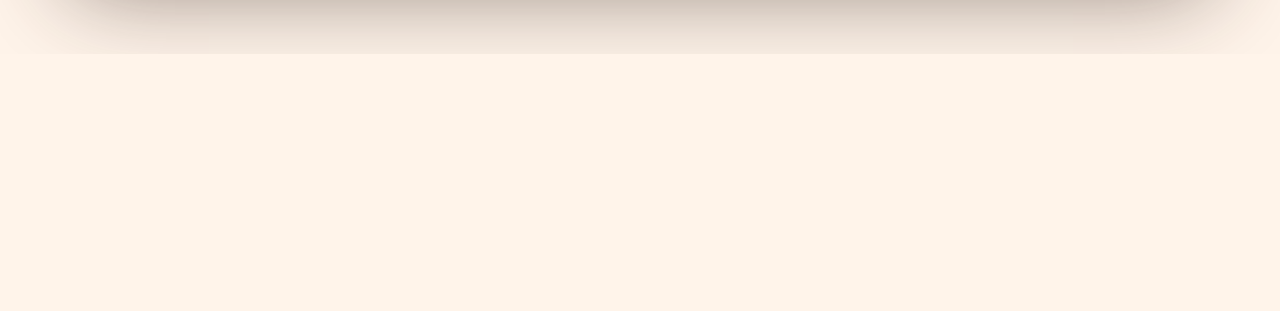
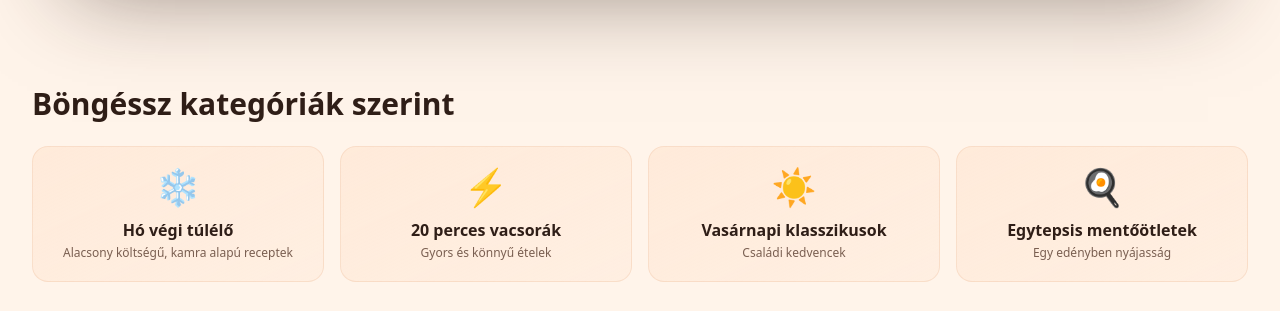
Before and after one commit to XxBAJNOKxX/cooking_platform_frontend, a Vue app: page / in a window 1280 px wide. Shown: the part 871-1182 px from the top of the page. Before the commit the page ends 925 px from the top, so only its background shows below. Built offline with nearby package versions, Linux system fonts and the light colour scheme.

Commit message:
feat: add CategoryCarousel component and integrate it into HeroSection; enhance RecipeCatalogView with category filtering

```diff
--- /dev/null
+++ b/src/components/CategoryCarousel.vue
@@ -0,0 +1,79 @@
+<script setup>
+import { useRouter } from 'vue-router'
+
+const router = useRouter()
+
+const categories = [
+  {
+    id: 'ho-vegi-tulelo',
+    label: 'Hó végi túlélő',
+    icon: '❄️',
+    description: 'Alacsony költségű, kamra alapú receptek'
+  },
+  {
+    id: '20-perces-vacsora',
+    label: '20 perces vacsorák',
+    icon: '⚡',
+    description: 'Gyors és könnyű ételek'
+  },
+  {
+    id: 'vasarnapi-klasszikus',
+    label: 'Vasárnapi klasszikusok',
+    icon: '☀️',
+    description: 'Családi kedvencek'
+  },
+  {
+    id: 'egytepsis-mentootlet',
+    label: 'Egytepsis mentőötletek',
+    icon: '🍳',
+    description: 'Egy edényben nyájasság'
+  },
+
+]
+
+const goToCategory = (categoryId) => {
+  router.push({
+    name: 'recipes',
+    query: { category: categoryId }
+  })
+}
+</script>
+
+<template>
+  <section class="category-carousel w-full px-4 py-8 sm:px-6 lg:px-8">
+    <div class="mx-auto max-w-7xl">
+      <h2 class="mb-6 text-2xl font-bold text-text sm:text-3xl">
+        Böngéssz kategóriák szerint
+      </h2>
+
+      <div class="grid gap-4 grid-cols-2 sm:grid-cols-3 lg:grid-cols-4">
+        <button
+          v-for="category in categories"
+          :key="category.id"
+          @click="goToCategory(category.id)"
+          class="group relative overflow-hidden rounded-2xl border border-stroke/40 bg-gradient-to-br from-surface/60 to-surface/30 p-4 sm:p-5 transition-all duration-300 hover:border-accent/60 hover:shadow-lg hover:from-surface/80 hover:to-surface/50 focus-visible:outline-none focus-visible:ring-2 focus-visible:ring-accent focus-visible:ring-offset-2 focus-visible:ring-offset-bg"
+        >
+          <div class="relative z-10 flex flex-col items-center justify-center gap-3 text-center">
+            <div class="text-3xl sm:text-4xl transition-transform group-hover:scale-110">
+              {{ category.icon }}
+            </div>
+            <div>
+              <h3 class="font-bold text-sm sm:text-base text-text leading-snug">
+                {{ category.label }}
+              </h3>
+              <p class="mt-1 text-xs text-muted line-clamp-2">
+                {{ category.description }}
+              </p>
+            </div>
+          </div>
+
+          <div class="absolute inset-0 -z-10 bg-gradient-to-br from-accent/0 to-accent/10 opacity-0 transition-opacity group-hover:opacity-100" />
+        </button>
+      </div>
+    </div>
+  </section>
+</template>
+
+<style scoped>
+/* smooth transitions */
+</style>
--- a/src/components/HeroSection.vue
+++ b/src/components/HeroSection.vue
@@ -3,6 +3,7 @@ import { computed, ref } from 'vue'
 import { useRouter } from 'vue-router'
 import BaseButton from './BaseButton.vue'
 import BaseInput from './BaseInput.vue'
+import CategoryCarousel from './CategoryCarousel.vue'
 
 const router = useRouter()
 const searchTerm = ref('')
@@ -103,6 +104,8 @@ const handleSearch = () => {
 			</div>
 		</div>
 	</section>
+
+	<CategoryCarousel />
 </template>
 
 <style scoped>
--- a/src/views/RecipeCatalogView.vue
+++ b/src/views/RecipeCatalogView.vue
@@ -21,13 +21,28 @@ export default {
       return typeof value === 'string' ? value.trim() : ''
     })
 
+    const activeCategory = computed(() => {
+      return route.query.category || null
+    })
+
     const filteredRecipes = computed(() => {
-      if (!searchQuery.value) return recipes.value
+      let result = recipes.value
 
-      const q = searchQuery.value.toLowerCase()
-      return recipes.value.filter((recipe) =>
-        (recipe.title || '').toLowerCase().includes(q)
-      )
+      if (activeCategory.value) {
+        result = result.filter((recipe) =>
+          (recipe.category || '').toLowerCase() === activeCategory.value.toLowerCase()
+        )
+      }
+
+
+      if (searchQuery.value) {
+        const q = searchQuery.value.toLowerCase()
+        result = result.filter((recipe) =>
+          (recipe.title || '').toLowerCase().includes(q)
+        )
+      }
+
+      return result
     })
 
     const fetchRecipes = async () => {
@@ -40,7 +55,8 @@ export default {
             id: 999,
             title: 'Rizibizi Husival',
             description: 'Teszt recept kereséshez',
-            image_url: '/RizibiziHusival.jpg'
+            image_url: '/RizibiziHusival.jpg',
+            category: 'ho-vegi-tulelo'
           }
         ]
       } finally {
@@ -58,7 +74,8 @@ export default {
       isLoading,
       error,
       fetchRecipes,
-      searchQuery
+      searchQuery,
+      activeCategory
     }
   }
 }
@@ -77,6 +94,9 @@ export default {
       <p v-if="searchQuery" class="max-w-2xl rounded-2xl border border-accent/20 bg-accent/10 px-4 py-3 text-sm font-medium text-text">
         Keresés erre: "{{ searchQuery }}"
       </p>
+      <p v-if="activeCategory" class="max-w-2xl rounded-2xl border border-accent/20 bg-accent/10 px-4 py-3 text-sm font-medium text-text">
+        Kategória: <strong>{{ activeCategory }}</strong>
+      </p>
     </div>
 
     <div class="grid gap-6 lg:grid-cols-[280px_minmax(0,1fr)]">
@@ -85,7 +105,36 @@ export default {
         <div class="space-y-3">
           <div>
             <p class="text-xs font-semibold text-muted/70 uppercase tracking-wide">Kategóriák</p>
-            <p class="text-sm text-muted mt-2">Húsok, Vegetáriánus, Desszertek, Névvel </p>
+            <div class="mt-3 flex flex-wrap gap-2">
+              <button
+                @click="$router.push({ name: 'recipes', query: searchQuery ? { q: searchQuery } : {} })"
+                :class="[
+                  'px-3 py-1.5 rounded-lg text-xs font-medium transition-colors',
+                  !activeCategory
+                    ? 'bg-accent text-white'
+                    : 'bg-surface/60 text-text hover:bg-surface/80 border border-stroke'
+                ]"
+              >
+                Összes
+              </button>
+
+              <button
+                v-for="cat in ['ho-vegi-tulelo', '20-perces-vacsora', 'vasarnapi-klasszikus', 'egytepsis-mentootlet']"
+                :key="cat"
+                @click="$router.push({
+                  name: 'recipes',
+                  query: { category: cat, ...(searchQuery ? { q: searchQuery } : {}) }
+                })"
+                :class="[
+                  'px-3 py-1.5 rounded-lg text-xs font-medium transition-colors',
+                  activeCategory === cat
+                    ? 'bg-accent text-white'
+                    : 'bg-surface/60 text-text hover:bg-surface/80 border border-stroke'
+                ]"
+              >
+                {{ cat === 'ho-vegi-tulelo' ? '❄️ Hó végi túlélő' : cat === '20-perces-vacsora' ? '⚡ 20 perces ételek' : cat === 'vasarnapi-klasszikus' ? '☀️ Vasárnapi ételek' : '🍳 Egytepsis ételek' }}
+              </button>
+            </div>
           </div>
           <div>
             <p class="text-xs font-semibold text-muted/70 uppercase tracking-wide mt-4">Nehézség</p>
```
